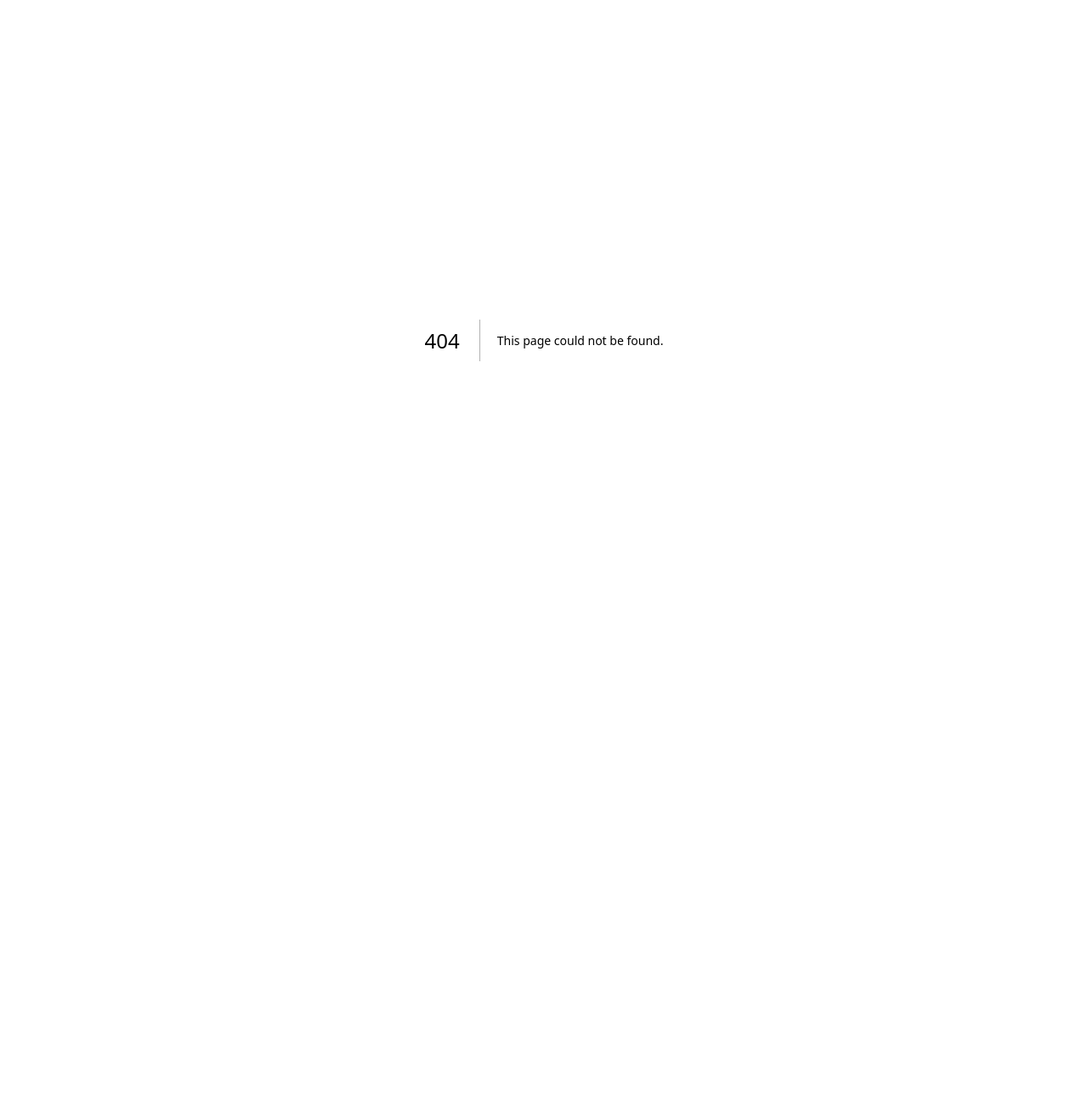
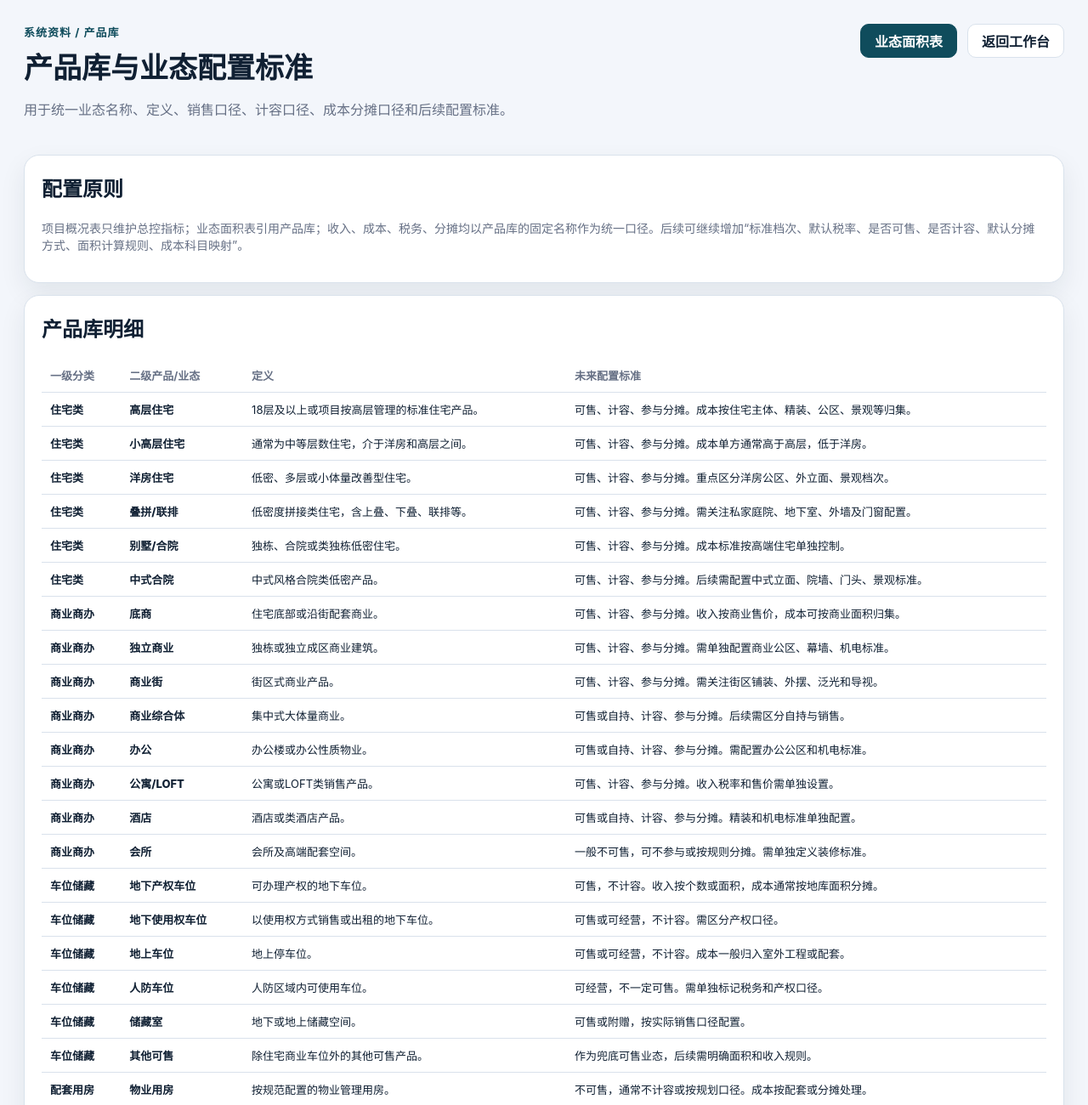
Before and after one commit to miaobin19921114-lgtm/lqdc-target-cost-system, a Next.js app: page /projects/1/product-library in a window 1280 px wide. Before the commit this address had no page. Shown: the top 1300 px of the page at 85% size. Before the commit the page ends 800 px from the top, so only its background shows below. Built offline with nearby package versions, Linux system fonts and the light colour scheme.

Commit message:
add product library page

```diff
--- /dev/null
+++ b/app/projects/[id]/product-library/page.tsx
@@ -0,0 +1,99 @@
+import Link from 'next/link';
+
+export const dynamic = 'force-dynamic';
+
+const rows = [
+  ['住宅类', '高层住宅', '18层及以上或项目按高层管理的标准住宅产品。', '可售、计容、参与分摊。成本按住宅主体、精装、公区、景观等归集。'],
+  ['住宅类', '小高层住宅', '通常为中等层数住宅，介于洋房和高层之间。', '可售、计容、参与分摊。成本单方通常高于高层，低于洋房。'],
+  ['住宅类', '洋房住宅', '低密、多层或小体量改善型住宅。', '可售、计容、参与分摊。重点区分洋房公区、外立面、景观档次。'],
+  ['住宅类', '叠拼/联排', '低密度拼接类住宅，含上叠、下叠、联排等。', '可售、计容、参与分摊。需关注私家庭院、地下室、外墙及门窗配置。'],
+  ['住宅类', '别墅/合院', '独栋、合院或类独栋低密住宅。', '可售、计容、参与分摊。成本标准按高端住宅单独控制。'],
+  ['住宅类', '中式合院', '中式风格合院类低密产品。', '可售、计容、参与分摊。后续需配置中式立面、院墙、门头、景观标准。'],
+  ['商业商办', '底商', '住宅底部或沿街配套商业。', '可售、计容、参与分摊。收入按商业售价，成本可按商业面积归集。'],
+  ['商业商办', '独立商业', '独栋或独立成区商业建筑。', '可售、计容、参与分摊。需单独配置商业公区、幕墙、机电标准。'],
+  ['商业商办', '商业街', '街区式商业产品。', '可售、计容、参与分摊。需关注街区铺装、外摆、泛光和导视。'],
+  ['商业商办', '商业综合体', '集中式大体量商业。', '可售或自持、计容、参与分摊。后续需区分自持与销售。'],
+  ['商业商办', '办公', '办公楼或办公性质物业。', '可售或自持、计容、参与分摊。需配置办公公区和机电标准。'],
+  ['商业商办', '公寓/LOFT', '公寓或LOFT类销售产品。', '可售、计容、参与分摊。收入税率和售价需单独设置。'],
+  ['商业商办', '酒店', '酒店或类酒店产品。', '可售或自持、计容、参与分摊。精装和机电标准单独配置。'],
+  ['商业商办', '会所', '会所及高端配套空间。', '一般不可售，可不参与或按规则分摊。需单独定义装修标准。'],
+  ['车位储藏', '地下产权车位', '可办理产权的地下车位。', '可售，不计容。收入按个数或面积，成本通常按地库面积分摊。'],
+  ['车位储藏', '地下使用权车位', '以使用权方式销售或出租的地下车位。', '可售或可经营，不计容。需区分产权口径。'],
+  ['车位储藏', '地上车位', '地上停车位。', '可售或可经营，不计容。成本一般归入室外工程或配套。'],
+  ['车位储藏', '人防车位', '人防区域内可使用车位。', '可经营，不一定可售。需单独标记税务和产权口径。'],
+  ['车位储藏', '储藏室', '地下或地上储藏空间。', '可售或附赠，按实际销售口径配置。'],
+  ['车位储藏', '其他可售', '除住宅商业车位外的其他可售产品。', '作为兜底可售业态，后续需明确面积和收入规则。'],
+  ['配套用房', '物业用房', '按规范配置的物业管理用房。', '不可售，通常不计容或按规划口径。成本按配套或分摊处理。'],
+  ['配套用房', '社区用房', '社区服务及配套管理用房。', '不可售。后续需配置是否移交、是否计入公共配套。'],
+  ['配套用房', '养老用房', '养老服务配套。', '不可售或自持。需根据项目要求配置移交和运营口径。'],
+  ['配套用房', '托育用房', '托幼托育配套空间。', '不可售或自持。成本通常作为公共配套处理。'],
+  ['配套用房', '文化活动用房', '文体活动等公共服务空间。', '不可售。按公共配套标准归集。'],
+  ['配套用房', '幼儿园', '幼儿园及教育配套。', '不可售或移交。需单独测算建安、装修和室外活动场地。'],
+  ['配套用房', '公厕', '公共厕所。', '不可售。通常作为公共配套或室外配套。'],
+  ['配套用房', '门卫', '门岗、岗亭、出入口管理用房。', '不可售。成本可归入临设、配套或室外工程。'],
+  ['配套用房', '设备用房', '变配电、水泵房、消防控制等设备空间。', '不可售。成本应按专业系统归集或分摊。'],
+  ['地下空间', '高层主楼地下室', '高层住宅主楼投影范围内地下空间。', '不可售或部分可售。成本与主楼基础、地下室关系密切。'],
+  ['地下空间', '洋房主楼地下室', '洋房主楼投影范围内地下空间。', '不可售或部分可售。需和洋房成本分摊联动。'],
+  ['地下空间', '别墅地下室', '别墅或合院地下空间。', '可能可售或赠送。需明确是否计入可售价值。'],
+  ['地下空间', '商业地下室', '商业地下或半地下空间。', '可经营或配套。成本按商业或地下空间分摊。'],
+  ['地下空间', '非主楼纯地库', '非主楼投影范围的地下车库。', '不计容，主要服务车位和配套。成本按地库面积、车位或可售面积分摊。'],
+  ['地下空间', '人防地下室', '满足人防要求的地下空间。', '不计容。需单列人防成本和车位经营口径。'],
+  ['专项区域', '示范区', '展示区景观、道路、围挡、临时形象面等。', '不可售。一般作为营销展示或开发间接成本单独管控。'],
+  ['专项区域', '售楼部', '销售中心，可临建或永久建筑。', '不可售或后期改造。需配置临时/永久、装修等级、拆改费用。'],
+  ['专项区域', '样板间', '户型展示空间。', '不可售或后期转售。需配置软硬装、家具家电和拆改口径。'],
+  ['专项区域', '私家庭院', '低密住宅附属庭院。', '可能附赠。成本可按对应住宅归集或专项测算。'],
+  ['专项区域', '下沉庭院', '地下或半地下采光庭院。', '可附赠或展示。需配置土建、景观、防水排水标准。'],
+  ['专项区域', '水系', '景观水体及相关设备。', '不可售。按景观专项测算，配置水处理和维护标准。'],
+  ['专项区域', '游泳池', '泳池及配套设备。', '不可售或会所配套。按景观/配套专项测算。'],
+  ['专项区域', '充电桩', '车位充电设施及配套电力。', '可销售配置或配套投入。需和车位、电气容量联动。']
+];
+
+export default function ProductLibraryPage({ params }: { params: { id: string } }) {
+  return (
+    <main className="page">
+      <div className="container" style={{ maxWidth: 1380 }}>
+        <div className="page-header">
+          <div>
+            <p className="eyebrow">系统资料 / 产品库</p>
+            <h1 className="title">产品库与业态配置标准</h1>
+            <p className="subtitle">用于统一业态名称、定义、销售口径、计容口径、成本分摊口径和后续配置标准。</p>
+          </div>
+          <div className="actions" style={{ marginTop: 0 }}>
+            <Link href={`/projects/${params.id}/products`} className="btn btn-primary">业态面积表</Link>
+            <Link href={`/projects/${params.id}`} className="btn">返回工作台</Link>
+          </div>
+        </div>
+
+        <section className="card" style={{ marginBottom: 14 }}>
+          <h2>配置原则</h2>
+          <p className="meta">项目概况表只维护总控指标；业态面积表引用产品库；收入、成本、税务、分摊均以产品库的固定名称作为统一口径。后续可继续增加“标准档次、默认税率、是否可售、是否计容、默认分摊方式、面积计算规则、成本科目映射”。</p>
+        </section>
+
+        <section className="card">
+          <h2>产品库明细</h2>
+          <div style={{ overflowX: 'auto' }}>
+            <table style={{ width: '100%', minWidth: 1180, borderCollapse: 'collapse', fontSize: 13 }}>
+              <thead>
+                <tr>
+                  {['一级分类', '二级产品/业态', '定义', '未来配置标准'].map((head) => (
+                    <th key={head} style={{ textAlign: 'left', padding: 10, borderBottom: '1px solid var(--border)', color: 'var(--muted)' }}>{head}</th>
+                  ))}
+                </tr>
+              </thead>
+              <tbody>
+                {rows.map(([category, name, definition, standard]) => (
+                  <tr key={`${category}-${name}`}>
+                    <td style={{ padding: 10, borderBottom: '1px solid var(--border)', fontWeight: 800 }}>{category}</td>
+                    <td style={{ padding: 10, borderBottom: '1px solid var(--border)', fontWeight: 800 }}>{name}</td>
+                    <td style={{ padding: 10, borderBottom: '1px solid var(--border)' }}>{definition}</td>
+                    <td style={{ padding: 10, borderBottom: '1px solid var(--border)' }}>{standard}</td>
+                  </tr>
+                ))}
+              </tbody>
+            </table>
+          </div>
+        </section>
+      </div>
+    </main>
+  );
+}
```
